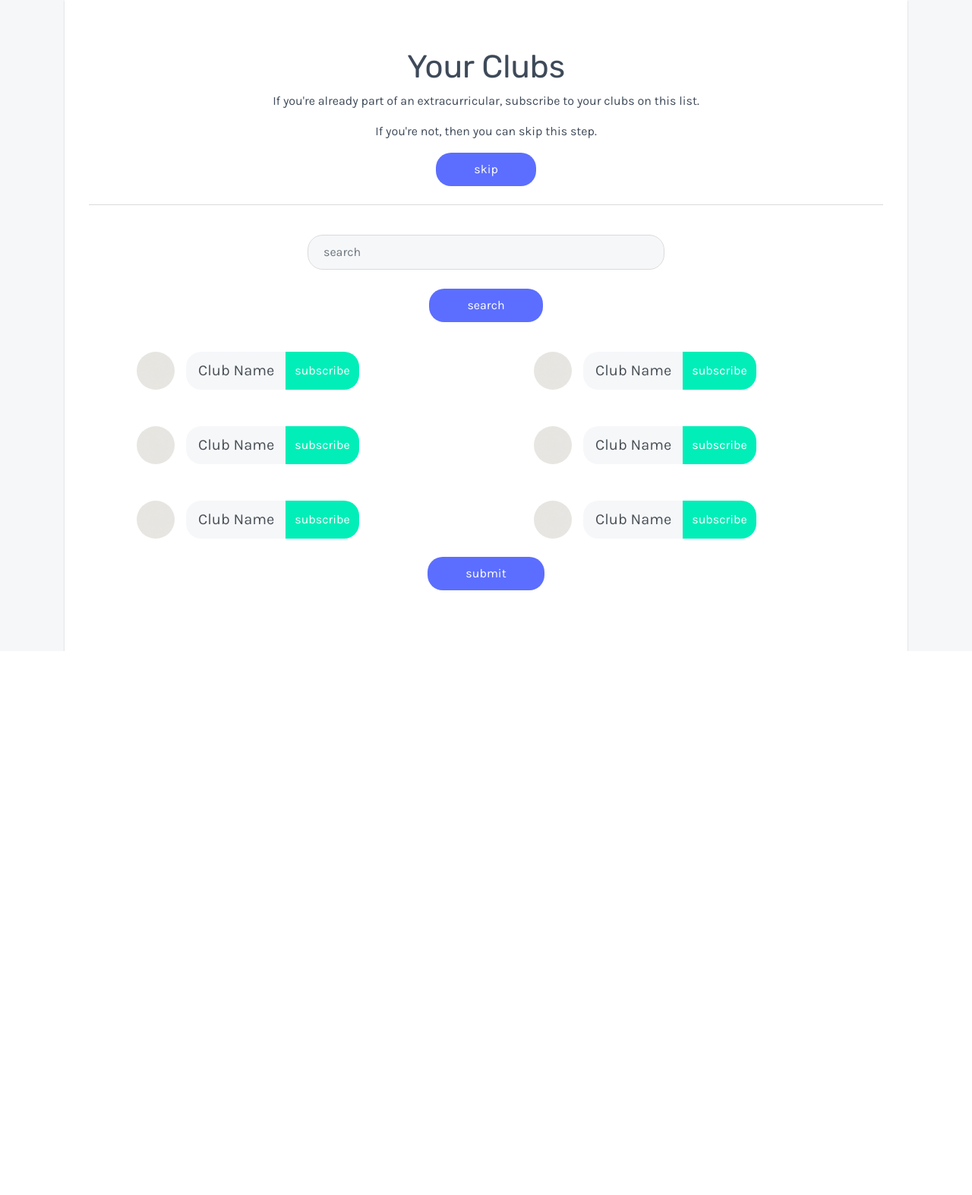
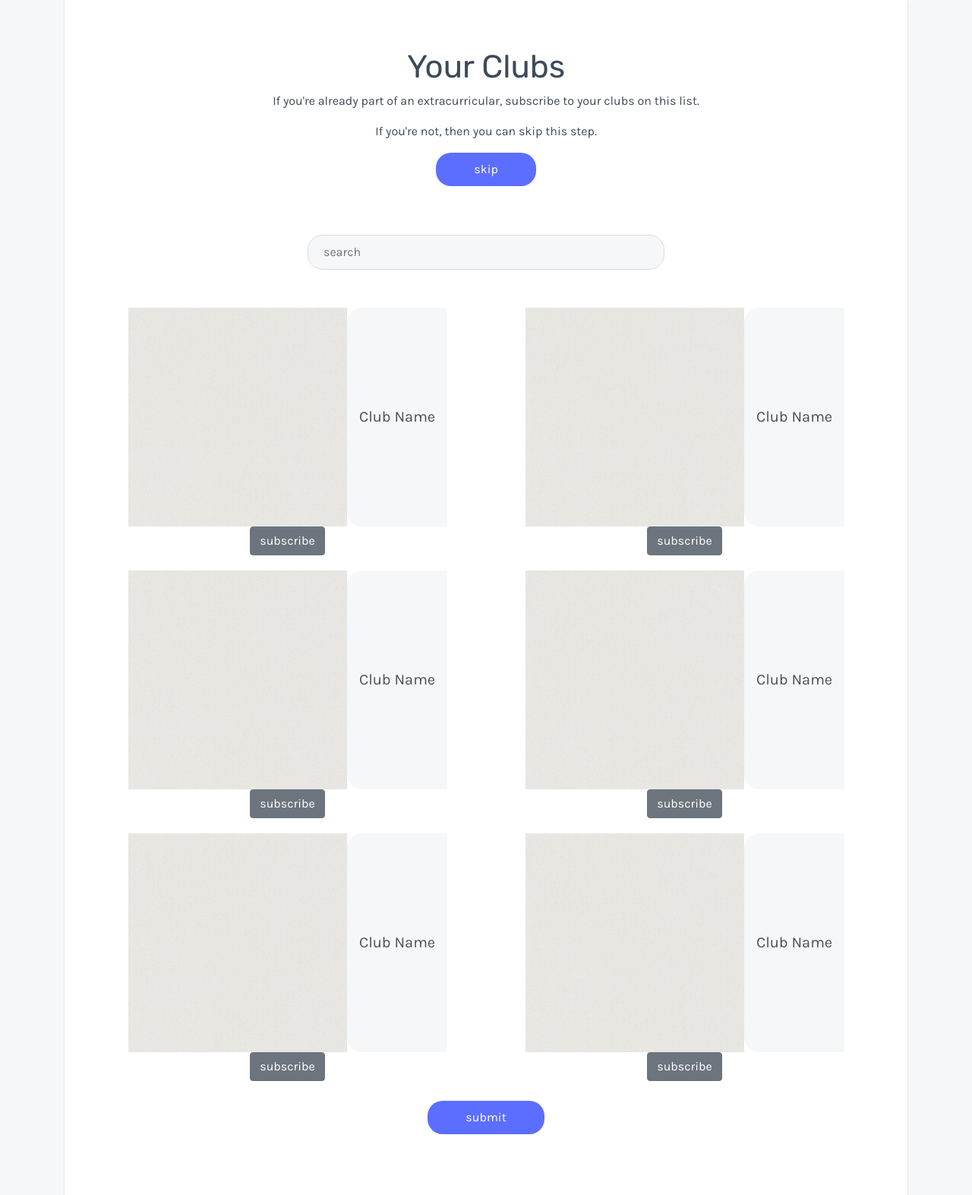
Before and after one commit to TetrisFan/wwthackcodingcolts, a PHP site: page /your-clubs.html in a window 1280 px wide. Shown: the part 82-1655 px from the top of the page at 76% size. Before the commit the page ends 939 px from the top, so only its background shows below. Run offline with PHP 8.4, Linux system fonts and the light colour scheme; some libraries are stand-ins or nearby versions.

Commit message:
Revert "Revert "Merge branch 'master' of https://github.com/TetrisFan/wwthackcodingcolts""
This reverts commit 519d03617e3897f06161f029a3b8d14f4cbb9047.

```diff
--- a/front-end/club-directory.html
+++ b/front-end/club-directory.html
@@ -2,7 +2,7 @@
   <head>
     <meta charset="utf-8">
     <meta name="viewport" content="width=device-width, initial-scale=1, shrink-to-fit=no">
-    <title>Sign In</title>
+    <title>Club Directory</title>
 
     <!-- Bootstrap core CSS -->
     <link rel="stylesheet" href="https://maxcdn.bootstrapcdn.com/bootstrap/4.0.0/css/bootstrap.min.css" integrity="sha384-Gn5384xqQ1aoWXA+058RXPxPg6fy4IWvTNh0E263XmFcJlSAwiGgFAW/dAiS6JXm" crossorigin="anonymous">
--- a/front-end/club-profile.html
+++ b/front-end/club-profile.html
@@ -2,7 +2,7 @@
   <head>
     <meta charset="utf-8">
     <meta name="viewport" content="width=device-width, initial-scale=1, shrink-to-fit=no">
-    <title>Sign In</title>
+    <title>Club Profile</title>
 
     <!-- Bootstrap core CSS -->
     <link rel="stylesheet" href="https://maxcdn.bootstrapcdn.com/bootstrap/4.0.0/css/bootstrap.min.css" integrity="sha384-Gn5384xqQ1aoWXA+058RXPxPg6fy4IWvTNh0E263XmFcJlSAwiGgFAW/dAiS6JXm" crossorigin="anonymous">
--- a/front-end/sign-in.html
+++ b/front-end/sign-in.html
@@ -39,14 +39,16 @@
           <form class="form-signin">
             <input type="text" class="form-control" placeholder="Student ID">
             <input type="password" class="form-control" id="exampleInputPassword1" placeholder="Password">
-            <button type="submit" class="btn btn-primary green-button">Sign In</button>
+          <!--  <button type="submit" class="btn btn-primary">Sign In</button> -->
+            <a href="club-directory.html" class="btn btn-primary btn-text">Sign in</a>
           </form>
         </div>
         <div id="teacher" style="display: none">
           <form class="form-signin">
             <input type="text" class="form-control" placeholder="Email">
             <input type="password" class="form-control" id="exampleInputPassword1" placeholder="Password">
-            <button type="submit" class="btn btn-primary">Sign In</button>
+          <!--  <button type="submit" class="btn btn-primary">Sign in</button> -->
+            <a class="btn btn-primary btn-text" href="club-directory.html">Sign In</a>
           </form>
         </div>
       </div>
--- a/front-end/sign-up.html
+++ b/front-end/sign-up.html
@@ -41,7 +41,8 @@
             <input type="text" class="form-control" placeholder="Last Name">
             <input type="text" class="form-control" placeholder="Student ID">
             <input type="password" class="form-control" id="exampleInputPassword1" placeholder="Password">
-            <button type="submit" class="btn btn-primary green-button">Sign Up</button>
+            <!-- <button type="submit" class="btn btn-primary">Sign Up</button> -->
+            <a class="btn btn-primary btn-text" role="button" href="your-clubs.html">Sign Up</a>
           </form>
         </div>
         <div id="teacher" style="display: none">
@@ -50,7 +51,8 @@
             <input type="text" class="form-control" placeholder="Last Name">
             <input type="text" class="form-control" placeholder="Email">
             <input type="password" class="form-control" id="exampleInputPassword1" placeholder="Password">
-            <button type="submit" class="btn btn-primary">Sign Up</button>
+            <!-- <button type="submit" class="btn btn-primary">Sign Up</button> -->
+            <a class="btn btn-primary btn-text" role="button" href="your-clubs.html">Sign Up</a>
           </form>
         </div>
       </div>
--- a/front-end/styles.css
+++ b/front-end/styles.css
@@ -33,6 +33,21 @@ hr {
   border: 0;
   clear: both;
   display: block;
+<<<<<<< HEAD
+=======
+  width: 100%;
+  background-color: #DADADA;
+  height: 1px;
+  margin-bottom: 3px;
+}
+
+.nav-link, .nav-link:hover {
+  color: #3E4A59;
+}
+
+.mission-container {
+  min-height: 85vh;
+>>>>>>> e6531b3ed0e8caa1fe98bde4b10e3df307a4fb9e
   width: 100%;
   background-color: #DADADA;
   height: 1px;
@@ -53,6 +68,68 @@ hr {
 }
 
 
+<<<<<<< HEAD
+=======
+.nav-pills .nav-link.active,.nav-pills .show>.nav-link {
+  color: #3E4A59;
+  background-color: #fff;
+  border-bottom: 3px solid #01EEB8;
+}
+
+.content-container {
+  width: 80%;
+}
+
+.profile-pic {
+  width: 80px;
+  height: auto;
+  border-radius: 100%;
+}
+
+.form-signin {
+  width: 100%;
+  max-width: 500px;
+  padding: 15px;
+  margin: 0 auto;
+}
+
+.form-signin input {
+  margin-bottom: 25px;
+  padding: 10px 20px;
+  border: 1px solid #DADADA;
+  border-radius: 20px;
+  background-color: #F6F7F9;
+}
+
+.form-inline {
+  width: 100%;
+  max-width: 400px;
+}
+
+.form-inline input {
+  padding: 5px 20px;
+  border: 1px solid #DADADA;
+  border-radius: 20px;
+  background-color: #F6F7F9;
+}
+
+.subscribe-box {
+  max-width: 300px;
+  width: 100%;
+}
+
+.input-group {
+  margin-bottom: 10px;
+  margin-top: 10px;
+}
+
+#basic-addon1 {
+  border-top-left-radius: 20px;
+  border-bottom-left-radius: 20px;
+  border: 0;
+  background-color: #F6F7F9;
+}
+>>>>>>> e6531b3ed0e8caa1fe98bde4b10e3df307a4fb9e
 
 .btn-primary:not(:disabled):not(.disabled).active,.btn-primary:not(:disabled):not(.disabled):active,.show.btn-primary.dropdown-toggle{
   background-color:#5C6EFF;
@@ -74,6 +151,18 @@ hr {
   background-color: #5C6EFF;
 }
 
+<<<<<<< HEAD
+=======
+.btn-text, .btn-text:hover {
+  text-decoration: none;
+  color: #ffffff;
+}
+
+.shadow {
+  box-shadow: 0 2px 2px 0 rgba(0, 0, 0, 0.15), 0 2px 2px 0 rgba(0, 0, 0, 0.15);
+}
+
+>>>>>>> e6531b3ed0e8caa1fe98bde4b10e3df307a4fb9e
 .btn-secondary {
   background-color: #01EEB8;
   border-top-right-radius: 20px;
@@ -82,21 +171,9 @@ hr {
   border-top-left-radius: 0px;
   border: 0;
 }
- /*
-.btn-secondary:active {
-  background-color: #BBBBBB;
-}
 
-#01EEB8
-*/
-
-/* Here's my css code for toggling the secondary button */
 .btn-secondary.active {
     background-color: #BBBBBB;
-}
-
-.btn-secondary:active {
-  background-color: #BBBBBB;
 }
 
 .btn-secondary:hover {
@@ -105,8 +182,11 @@ hr {
 
 .btn-secondary.toggle {
   background-color: #BBBBBB;
+  margin: 0;
+  padding: 0;
 }
 
+<<<<<<< HEAD
 .card-img-top {
 max-width: 180px;
 max-height: 150px;
@@ -133,6 +213,13 @@ align-items: center;
 
 .card-body h5 {
 margin: 0;
+=======
+.club-profile-pic {
+  width: 50px;
+  height: 50px;
+  border-radius: 100%;
+  margin-right: 5px;
+>>>>>>> e6531b3ed0e8caa1fe98bde4b10e3df307a4fb9e
 }
 
 
--- a/front-end/your-clubs.html
+++ b/front-end/your-clubs.html
@@ -26,20 +26,20 @@
         <p>If you're already part of an extracurricular, subscribe to your clubs on this list.</p>
         <p>If you're not, then you can skip this step.</p>
         <div>
-          <a class="btn btn-primary" href="#"  role="button">skip</a>
+          <a class="btn btn-primary" href="#" role="button">skip</a>
         </div>
+
         <hr class="my-4">
 
-        <form class="form-signin">
+        <form class="form-signin d-flex flex-row justify-content-start">
           <input type="text" class="form-control" placeholder="search">
-          <button type="submit" class="btn btn-primary button-sm">search</button>
         </form>
         <!-- Here begins the subscribe buttons as well as their couterparts -->
-        <form>
-          <div class="d-flex flex-column justify-content-start">
-              <div class="row ml-5 my-4">
-                <div class="col noWrap">
-                  <div class="input-group input-group-lg">
+        <form class="d-flex flex-column align-items-center">
+          <div class="mx-0 d-flex flex-column align-items-center">
+              <div class="row mx-0 d-flex flex-row justify-content-center">
+                <div class="col-sm-12 col-md-6 col-lg">
+                  <div class="input-group input-group-lg d-flex flex-row justify-content-center">
                     <img class="club-profile-pic" src="gray.png"/>
                     <div class="input-group-prepend">
                       <span class="input-group-text" id="basic-addon1">Club Name</span>
@@ -47,8 +47,8 @@
                     <button type="button" class="btn btn-secondary" onclick="subscribeFunction()"><div id="subButton">subscribe</div></button>
                   </div>
                 </div>
-                <div class="col">
-                  <div class="input-group input-group-lg">
+                <div class="col-sm-12 col-md-6 col-lg">
+                  <div class="input-group input-group-lg d-flex flex-row justify-content-center">
                     <img class="club-profile-pic" src="gray.png"/>
                     <div class="input-group-prepend">
                       <span class="input-group-text" id="basic-addon1">Club Name</span>
@@ -58,9 +58,9 @@
                 </div>
               </div>
 
-            <div class="row ml-5 my-4">
-              <div class="col">
-                <div class="input-group input-group-lg">
+            <div class="row mx-0">
+              <div class="col-sm-12 col-md-6 col-lg">
+                <div class="input-group input-group-lg d-flex flex-row justify-content-center">
                   <img class="club-profile-pic" src="gray.png"/>
                   <div class="input-group-prepend">
                     <span class="input-group-text" id="basic-addon1">Club Name</span>
@@ -68,8 +68,8 @@
                   <button type="button" class="btn btn-secondary" onclick="subscribeFunction3()"><div id="subButton3">subscribe</div></button>
                 </div>
               </div>
-              <div class="col">
-                <div class="input-group input-group-lg">
+              <div class="col-sm-12 col-md-6 col-lg">
+                <div class="input-group input-group-lg d-flex flex-row justify-content-center">
                   <img class="club-profile-pic" src="gray.png"/>
                   <div class="input-group-prepend">
                     <span class="input-group-text" id="basic-addon1">Club Name</span>
@@ -79,9 +79,9 @@
               </div>
             </div>
 
-            <div class="row ml-5 my-4">
-              <div class="col">
-                <div class="input-group input-group-lg">
+            <div class="row mx-0">
+              <div class="col-sm-12 col-md-6 col-lg">
+                <div class="input-group input-group-lg d-flex flex-row justify-content-center">
                   <img class="club-profile-pic" src="gray.png"/>
                   <div class="input-group-prepend">
                     <span class="input-group-text" id="basic-addon1">Club Name</span>
@@ -89,8 +89,8 @@
                   <button type="button" class="btn btn-secondary" onclick="subscribeFunction5()"><div id="subButton5">subscribe</div></button>
                 </div>
               </div>
-              <div class="col">
-                <div class="input-group input-group-lg">
+              <div class="col-sm-12 col-md-6 col-lg">
+                <div class="input-group input-group-lg d-flex flex-row justify-content-center">
                   <img class="club-profile-pic" src="gray.png"/>
                   <div class="input-group-prepend">
                     <span class="input-group-text" id="basic-addon1">Club Name</span>
@@ -101,8 +101,10 @@
             </div>
 
             <div>
-              <button type="submit" class="btn btn-primary">submit</button>
+              <!-- <button class="btn btn-primary"><a href="#" class="btn-text">submit</a></button> -->
+              <a class="btn btn-primary btn-text mt-3" role="button" href="#">submit</a>
             </div>
+          </div>
         </form>
       </div>
 
```
Also changed, not shown: front-end/index.html (+4 -3 lines), 3 other files.
